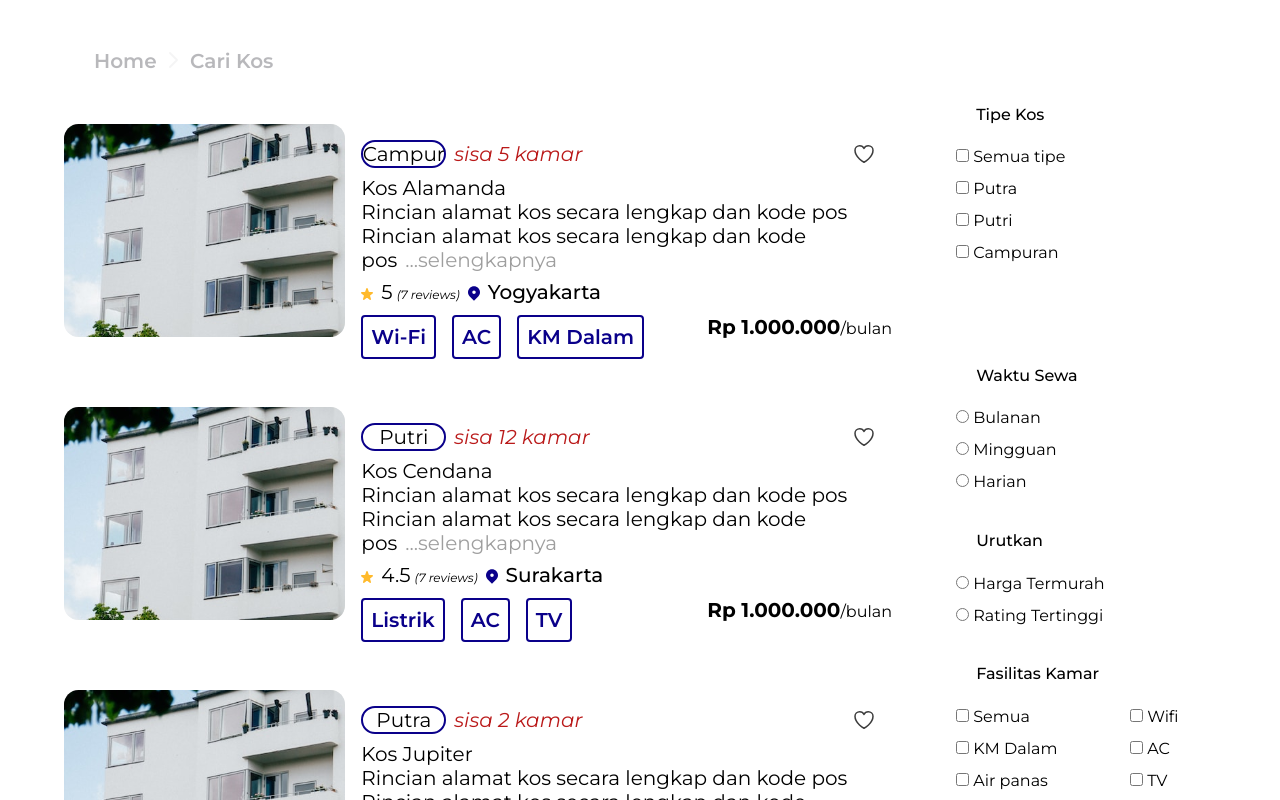
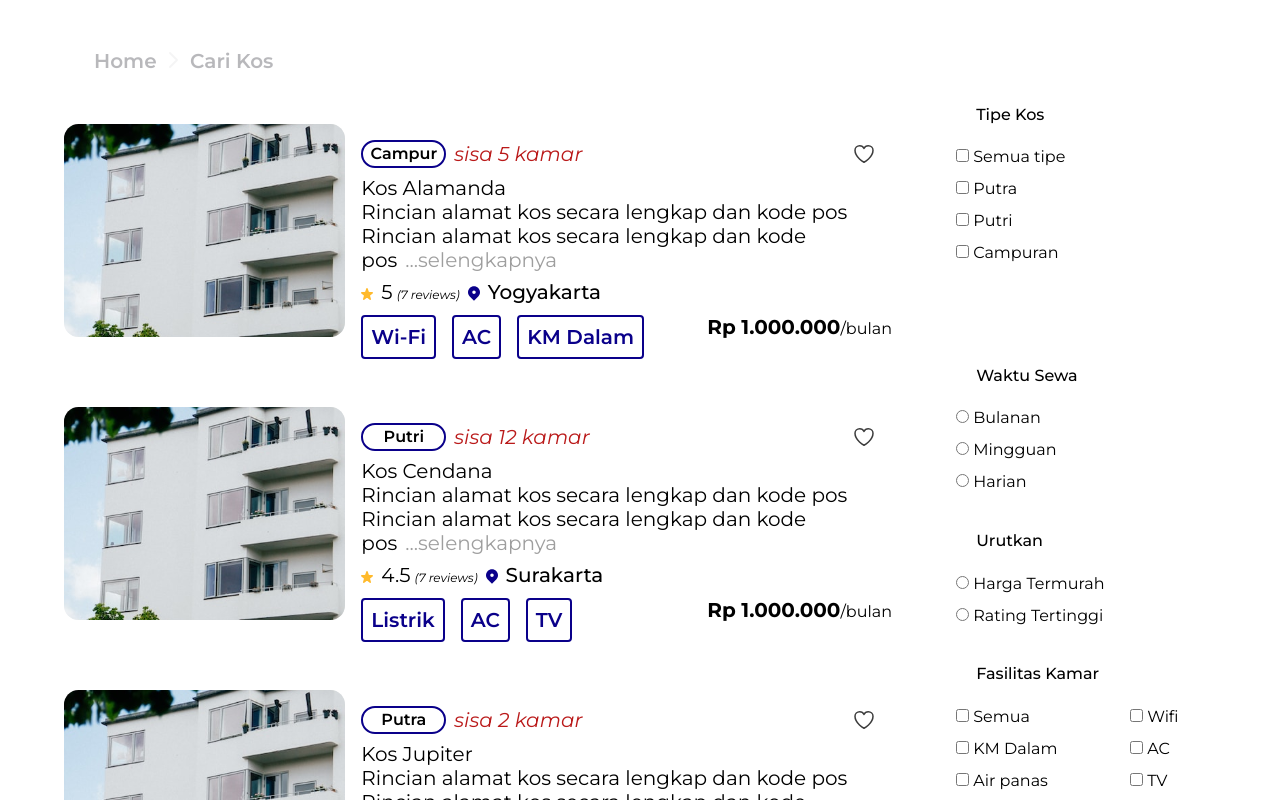
Before and after one commit to synrgy-tim-d/FSW-Frontend, a React (Vite) app: page /homepage in a window 1280 px wide. Shown: the top 800 px of the page. Built offline with nearby package versions, Linux system fonts and the light colour scheme.

Commit message:
fixing homepage routing and styling

```diff
--- a/src/components/homepage/homepage-constants/Homepage-kost-data.jsx
+++ b/src/components/homepage/homepage-constants/Homepage-kost-data.jsx
@@ -117,7 +117,7 @@ const Kostdata = () => {
               <div className='col-span-2 grid grid-rows-auto grid-flow-row gap-2 p-4'>
                 <div className='grid grid-flow-col'>
                   <div className='grid grid-cols-auto grid-flow-col auto-cols-max content-center'>
-                    <div className='w-[85px] border-2 border-[#0A008A] rounded-[150px] flex justify-center'>
+                    <div className='w-[85px] border-2 border-[#0A008A] rounded-[150px] flex justify-center text-[16px] font-[600]'>
                       {kost.type}
                     </div>
                     <span className='text-[#BA1A1A] italic pl-2 self-center'>
--- a/src/main.jsx
+++ b/src/main.jsx
@@ -9,7 +9,7 @@ import History from './components/history/history.jsx';
 import HistoryPay from './components/history/historyPayment.jsx';
 import HistoryCancel from './components/history/historyCancel.jsx';
 import LandingPage from './pages/landingPage';
-import { Homepage } from './pages/Homepage';
+import  Homepage  from './pages/Homepage.jsx';
 import Verif from './pages/verif';
 import Forget from './pages/forget';
 import './index.css';
--- a/src/pages/Homepage.jsx
+++ b/src/pages/Homepage.jsx
@@ -1,4 +1,4 @@
-import React, { useEffect, useState } from 'react';
+import React from 'react';
 import { Link } from 'react-router-dom';
 import { CollapseCheckbox, CollapseRadio } from '../components/homepage/homepage-constants/Collapse';
 import {
@@ -10,7 +10,7 @@ import {
 } from '../components/homepage/homepage-constants/Dropdown';
 import Kostdata from '../components/homepage/homepage-constants/Homepage-kost-data';
 
-export const Homepage = () => {
+const Homepage = () => {
   const title = ['Tipe Kos', 'Waktu Sewa', 'Urutkan', 'Fasilitas Kamar', 'Fasilitas Bersama'];
 
   const testHandle = (e) => {
@@ -28,12 +28,12 @@ export const Homepage = () => {
         <div className='breadcrumb pl-[62px] py-[17px]'>
           <ul>
             <li>
-              <Link to='/' className='text-[20px] font-[600] hover:underline'>
+              <Link to='/' className='text-[20px] font-[600] hover:underline hover:text-[#0A008A]'>
                 Home
               </Link>
             </li>
             <li>
-              <Link to='/homepage' className='text-[20px] font-[600] hover:underline'>
+              <Link to='/homepage' className='text-[20px] font-[600] hover:underline hover:text-[#0A008A]'>
                 Cari Kos
               </Link>
             </li>
@@ -62,3 +62,5 @@ export const Homepage = () => {
     </>
   );
 };
+
+export default Homepage
```
